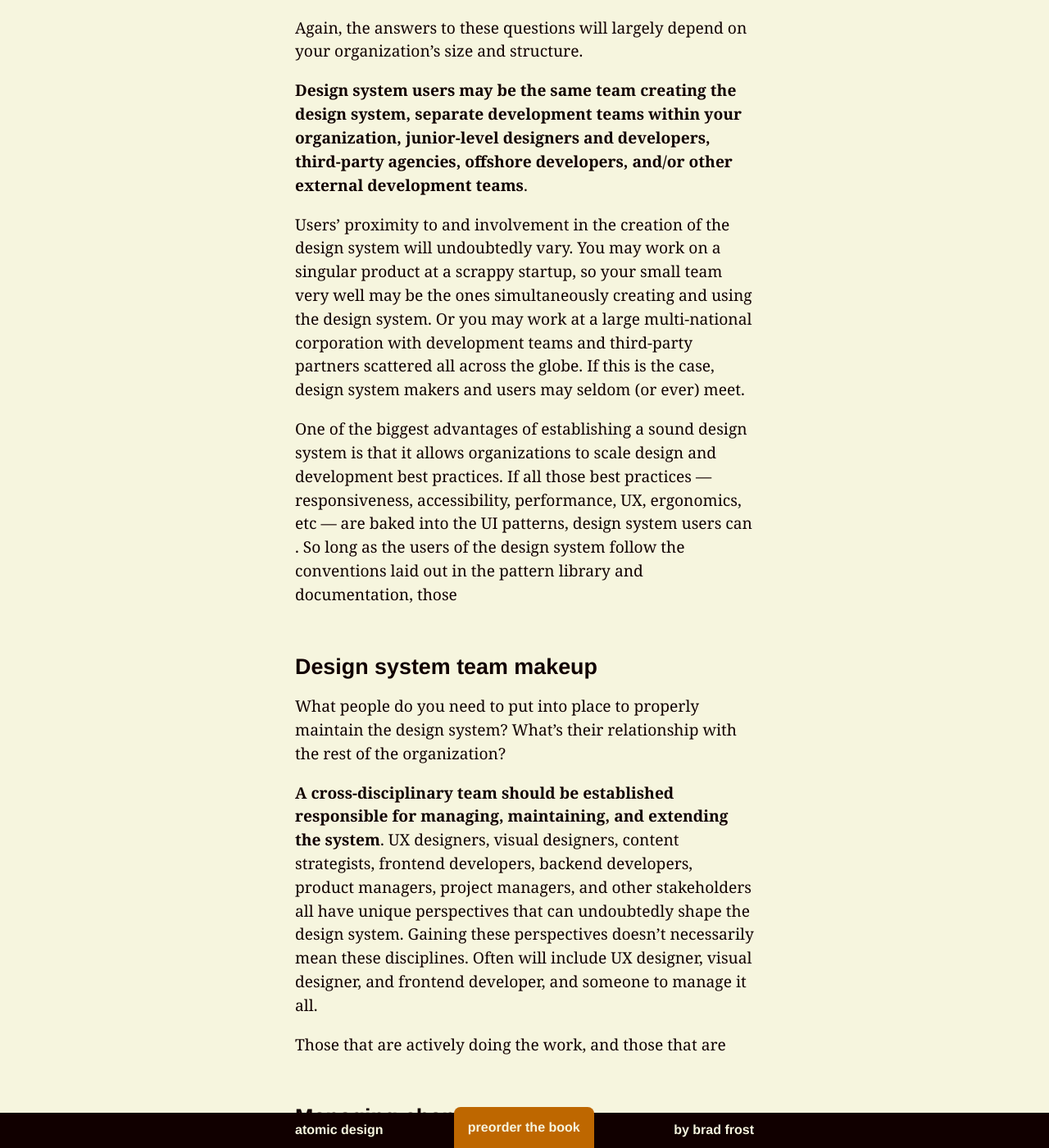
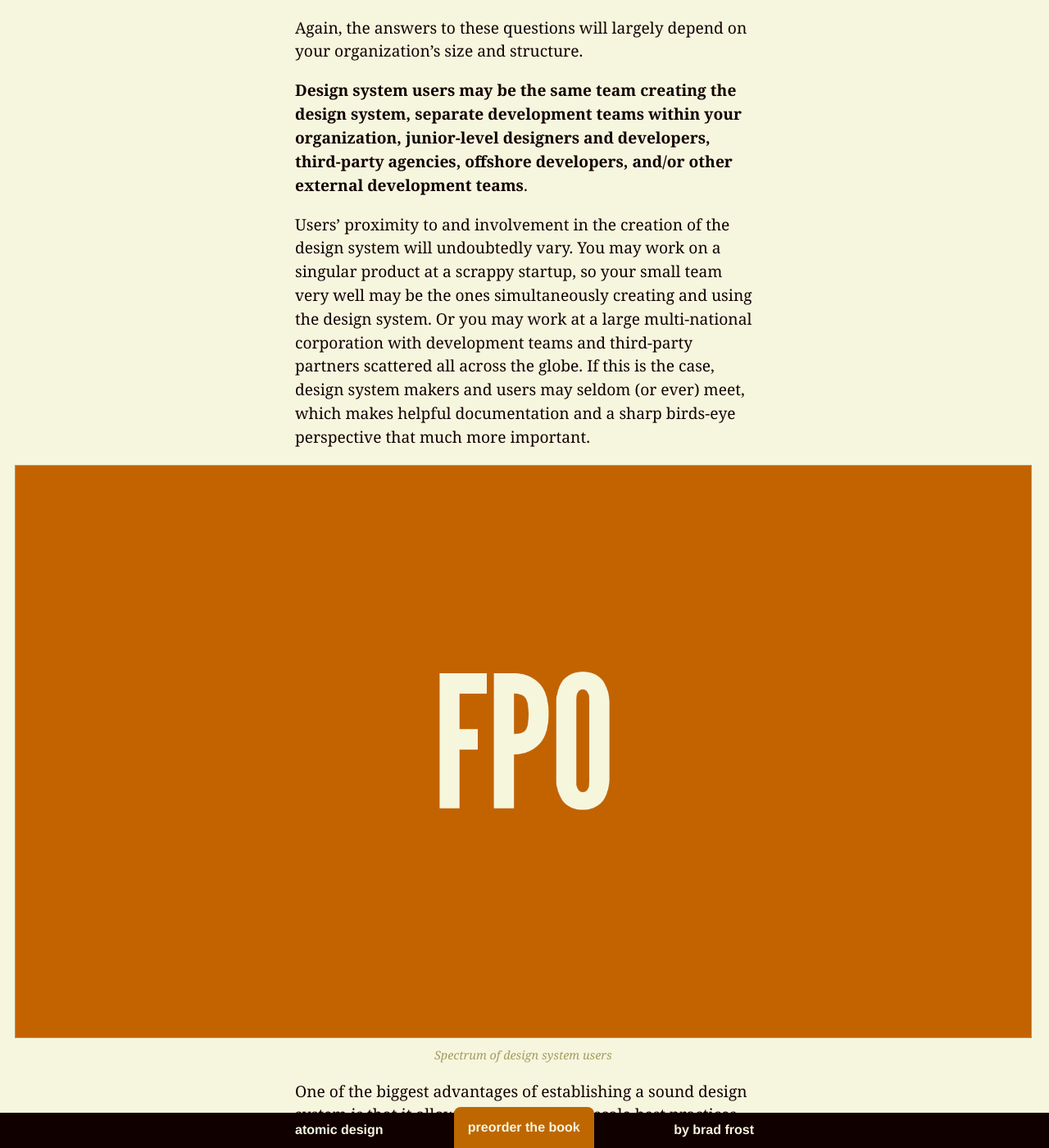
Before and after one commit to bradfrost/atomic-design, a Jekyll site: the page built from chapter-5.md, in a window 1280 px wide and 1400 px high, scrolled down 14717 px. Shown: the whole window at 82% size. Built offline with Jekyll 4.4.1, drawn with Linux system fonts in a browser that asks for light colours; some of the changed text lies outside the part shown.

Commit message:
Chapter 5 draft
Design system users

```diff
--- a/chapter-5.md
+++ b/chapter-5.md
@@ -99,7 +99,7 @@ Now it's worth pointing out that things might not shake out the way you hoped. D
 With the design system initiative approved, it's now time to put the right people and processes in place to ensure the system flourishes for your organization.
 
 #### Design system makers and users
-First things first. Recognize that **there will inevitably be people at the organization that help <em>make and maintain</em> the design system, and there will be other people who will be <em>users</em> of the design system**. These two groups may not be mutually exclusive, but establishing the roles of makers and users is important.
+First things first. It's important to recognize that **there will inevitably be people at the organization that help <em>make and maintain</em> the design system, and there will be other people who will be <em>users</em> of the design system**. These two groups may not be mutually exclusive, but establishing the roles of makers and users is important.
 
 When I talk about establishing a more collaborative process like the one I detailed in the last chapter, I inevitably hear people say, "but Brad, we have hundreds (or thousands) of developers working on our products, so getting all those people to collaborate and contribute like that would be far too difficult."
 
@@ -137,16 +137,18 @@ Again, the answers to these questions will largely depend on your organization's
 
 **Design system users may be the same team creating the design system, separate development teams within your organization, junior-level designers and developers, third-party agencies, offshore developers, and/or other external development teams**.
 
-Users' proximity to and involvement in the creation of the design system will undoubtedly vary. You may work on a singular product at a scrappy startup, so your small team very well may be the ones simultaneously creating and using the design system.  Or you may work at a large multi-national corporation with development teams and third-party partners scattered all across the globe. If this is the case, design system makers and users may seldom (or ever) meet.
+Users' proximity to and involvement in the creation of the design system will undoubtedly vary. You may work on a singular product at a scrappy startup, so your small team very well may be the ones simultaneously creating and using the design system.  Or you may work at a large multi-national corporation with development teams and third-party partners scattered all across the globe. If this is the case, design system makers and users may seldom (or ever) meet, which makes helpful documentation and a sharp birds-eye perspective that much more important.
 
-One of the biggest advantages of establishing a sound design system is that it allows organizations to scale design and development best practices. If all those best practices — responsiveness, accessibility, performance, UX, ergonomics, etc — are baked into the UI patterns, design system users can . So long as the users of the design system follow the conventions laid out in the pattern library and documentation, those
+{% include figure.html src="../images/fpo.png" caption="Spectrum of design system users" %}
+
+One of the biggest advantages of establishing a sound design system is that it allows organizations to scale best practices. If all those best practices — responsiveness, accessibility, performance, UX, ergonomics, and so on — are baked into the system's UI patterns, users can simply plug in those patterns and reap the rewards. This means design system users don't have to be senior-level designers or developers to produce high-quality work.
 
 ### Design system team makeup
-What people do you need to put into place to properly maintain the design system? What's their relationship with the rest of the organization?
+What disciplines do you need to put into place to properly maintain the design system? What's their relationship with the rest of the organization?
 
 **A cross-disciplinary team should be established responsible for managing, maintaining, and extending the system**. UX designers, visual designers, content strategists, frontend developers, backend developers, product managers, project managers, and other stakeholders all have unique perspectives that can undoubtedly shape the design system. Gaining these perspectives doesn't necessarily mean these disciplines. Often will include UX designer, visual designer, and frontend developer, and someone to manage it all.
 
-Those that are actively doing the work, and those that are
+Those that are actively doing the work, and those that serve as advisors.
 
 ### Managing change
 What's the plan of attack for managing this thing in the long-run? What if something changes? Creating a clear governance plan is essential to make sure your design system will stand the test of time.
```
Also changed, not shown: 2 other files.
